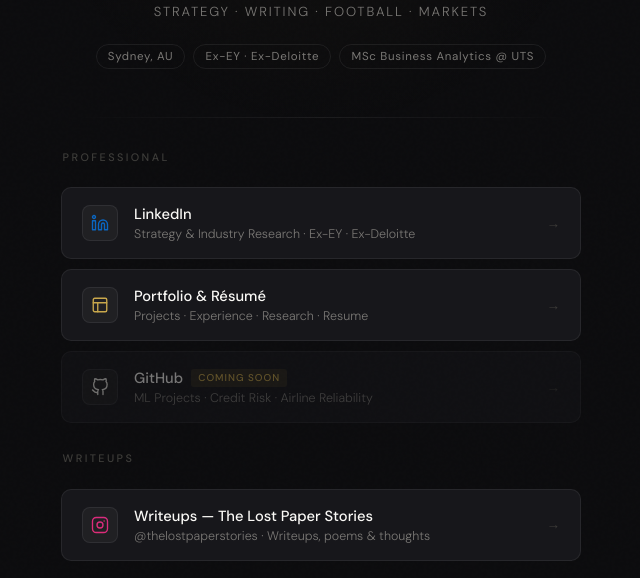
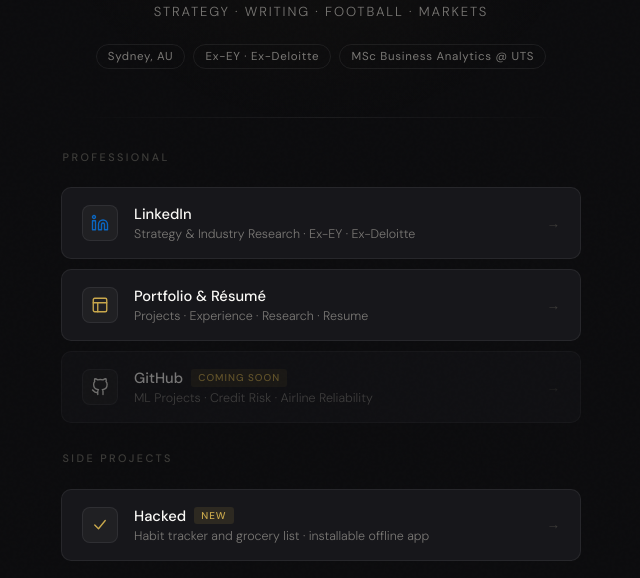
Before and after one commit to kalyamvishwesh/Vishwesh-About, a plain HTML site: page index.html in a window 1280 px wide. Shown: the part 222-800 px from the top of the page, without its empty margins (319-959 px from the left). Drawn offline with nearby package versions, Linux system fonts and the light colour scheme.

Commit message:
Update index.html

```diff
--- a/index.html
+++ b/index.html
@@ -434,6 +434,19 @@
     </a>
 
   </div>
+  <div class="links-group">
+<p class="section-label">Side Projects</p>
+<a href="https://kalyamvishwesh.github.io/hacked/" target="_blank" rel="noopener" class="link-card">
+<div class="card-icon">
+<svg width="18" height="18" viewBox="0 0 24 24" fill="none"><path d="M5 12l5 5 9-11" stroke="#C9A84C" stroke-width="1.8" stroke-linecap="round" stroke-linejoin="round"/></svg>
+</div>
+<div class="card-body">
+<div class="card-title">Hacked <span class="badge">New</span></div>
+<div class="card-sub">Habit tracker and grocery list · installable offline app</div>
+</div>
+<span class="card-arrow">→</span>
+</a>
+</div>
 
   <!-- CREATIVE -->
   <div class="links-group">
```
